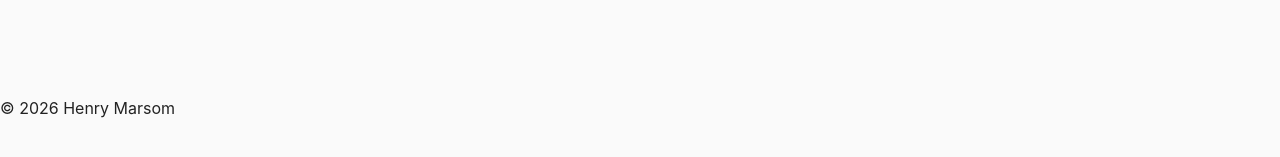
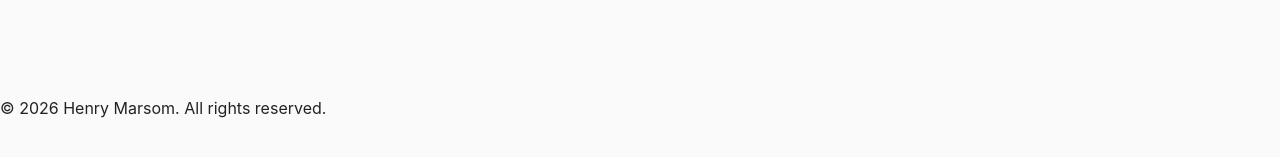
Before and after one commit to henrymarsom/henrymarsom.github.io, a Jekyll site: the page built from index.md, in a window 1280 px wide. Shown: the part 520-677 px from the top of the page. Built offline with Jekyll 4.4.1, drawn with Linux system fonts in a browser that asks for light colours.

Commit message:
Update default.html

```diff
--- a/_layouts/default.html
+++ b/_layouts/default.html
@@ -18,8 +18,8 @@
     {{ content }}
   </main>
 
-  <footer>
-    <p>&copy; {{ site.time | date: "%Y" }} {{ site.title }}</p>
+  <footer class="site-footer">
+    <p>© 2026 Henry Marsom. All rights reserved.</p>
   </footer>
 </body>
 </html>
```
